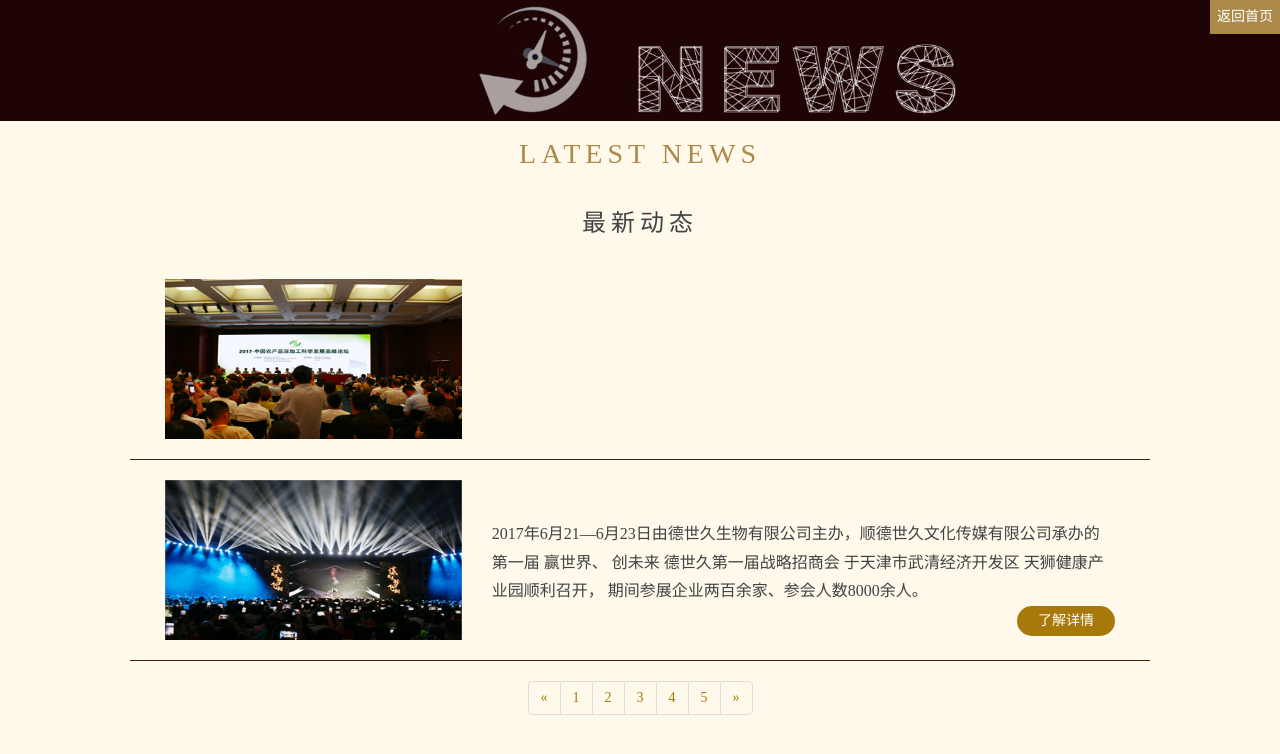
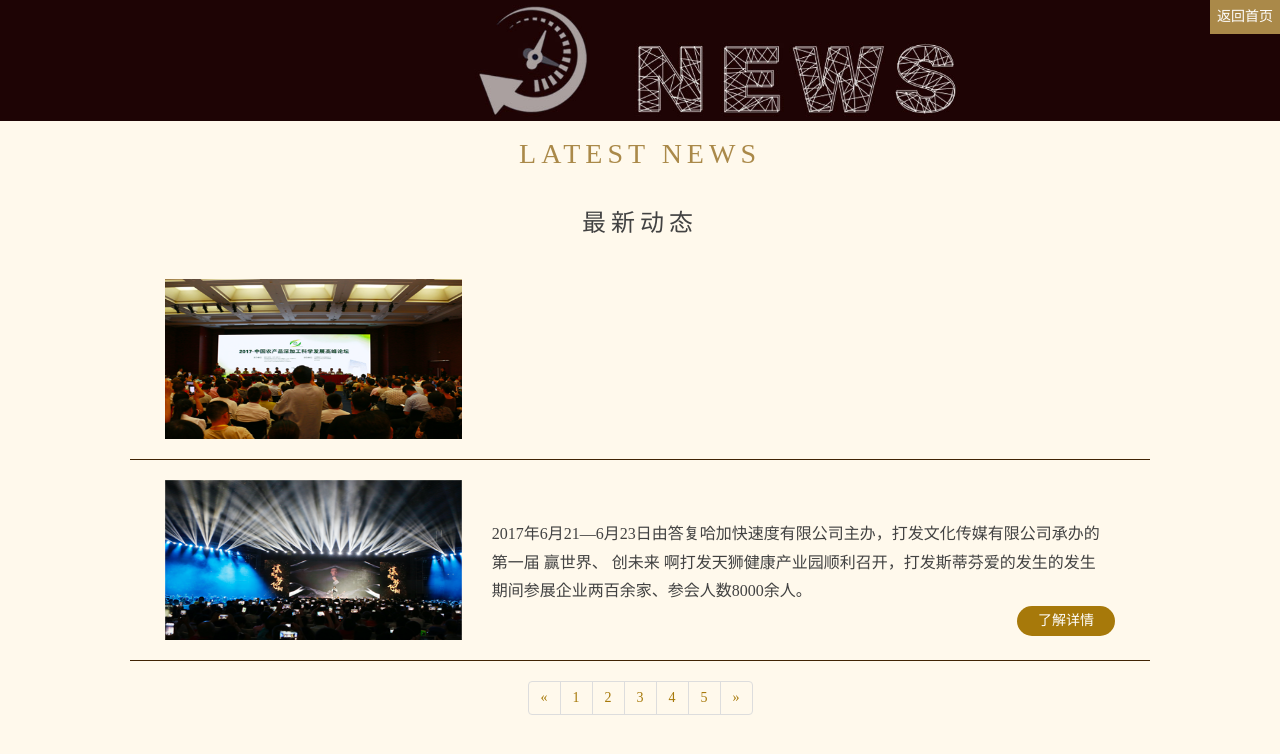
Before and after one commit to Niannian512/official, a plain HTML site: page newsList.html in a window 1280 px wide. Drawn offline with Linux system fonts and the light colour scheme.

Commit message:
Update newsList.html

```diff
--- a/newsList.html
+++ b/newsList.html
@@ -11,9 +11,9 @@
 		<meta http-equiv="X-UA-Compatible" content="IE=edge,chrome=1" />
 		<META content="" name="description">
 		<META name="keywords" content="" />
-		<META name="Author" content="网页设计" />
+		<META name="Author" content="网计坏坏的发挥斯柯达" />
 		<META name="robots" content="index, follow" />
-		<title>顺德世久</title>
+		<title>顺德世久把卡积分</title>
 		<link rel="shortcut icon" media="all" href="images/favicon.ico" type="image/x-icon" />
 
 		<!-- windows phone -->
@@ -72,8 +72,8 @@
 			     <div class="row">
 			    	<div class="col-md-4 col-xs-12 col-sm-12 newsPic"><img src="images/case1.png" alt="" /></div>
 			    	<div class="col-md-8 col-xs-12 col-sm-12 newsTxt">
-			    		<p>2017年6月21—6月23日由德世久生物有限公司主办，顺德世久文化传媒有限公司承办的第一届 赢世界、
-							创未来 德世久第一届战略招商会 于天津市武清经济开发区 天狮健康产业园顺利召开，
+			    		<p>2017年6月21—6月23日由答复哈加快速度有限公司主办，打发文化传媒有限公司承办的第一届 赢世界、
+							创未来 啊打发天狮健康产业园顺利召开，打发斯蒂芬爱的发生的发生
 							期间参展企业两百余家、参会人数8000余人。</p>
 			    		<a href="###" class="btn-detail">了解详情</a>
 			    	</div>
```
